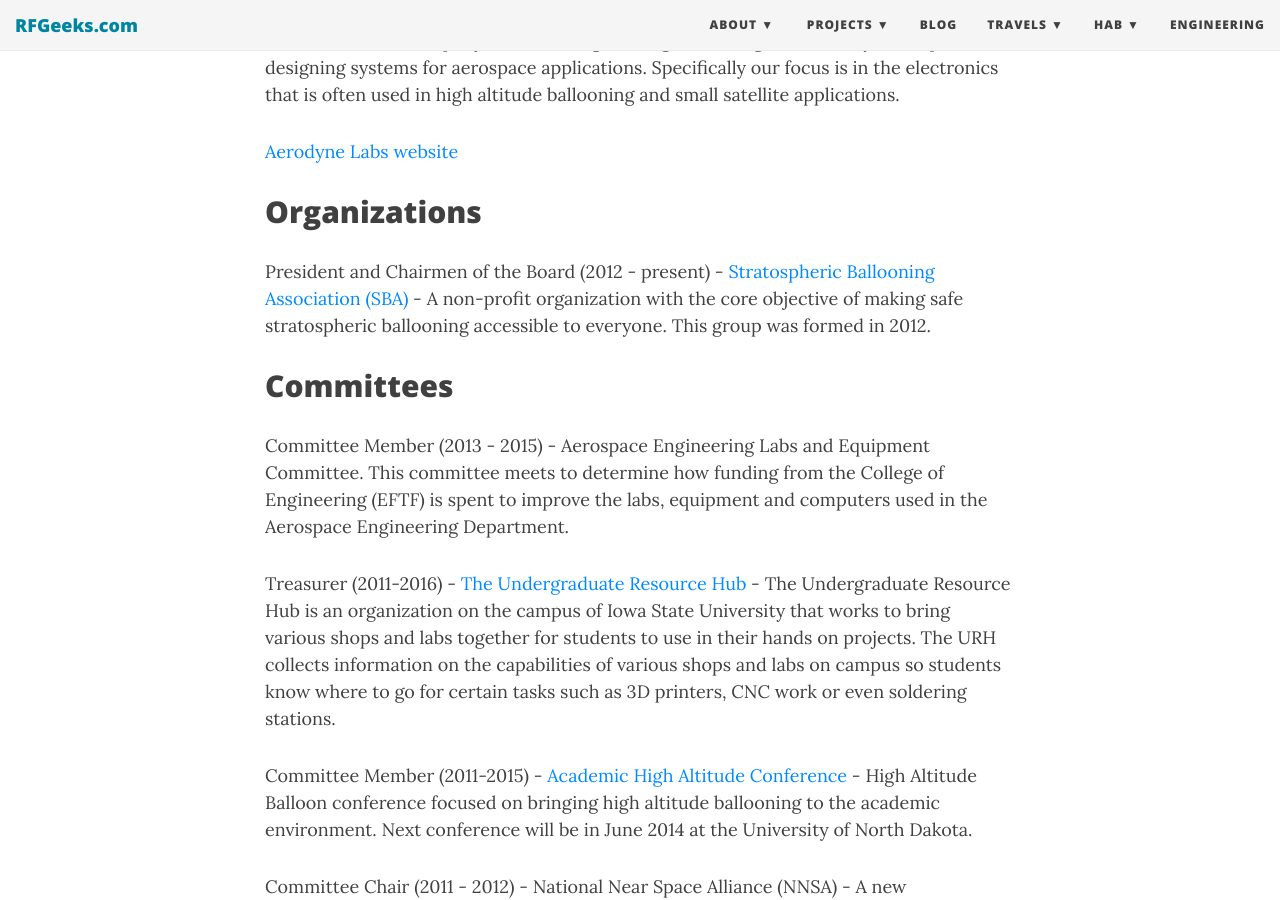
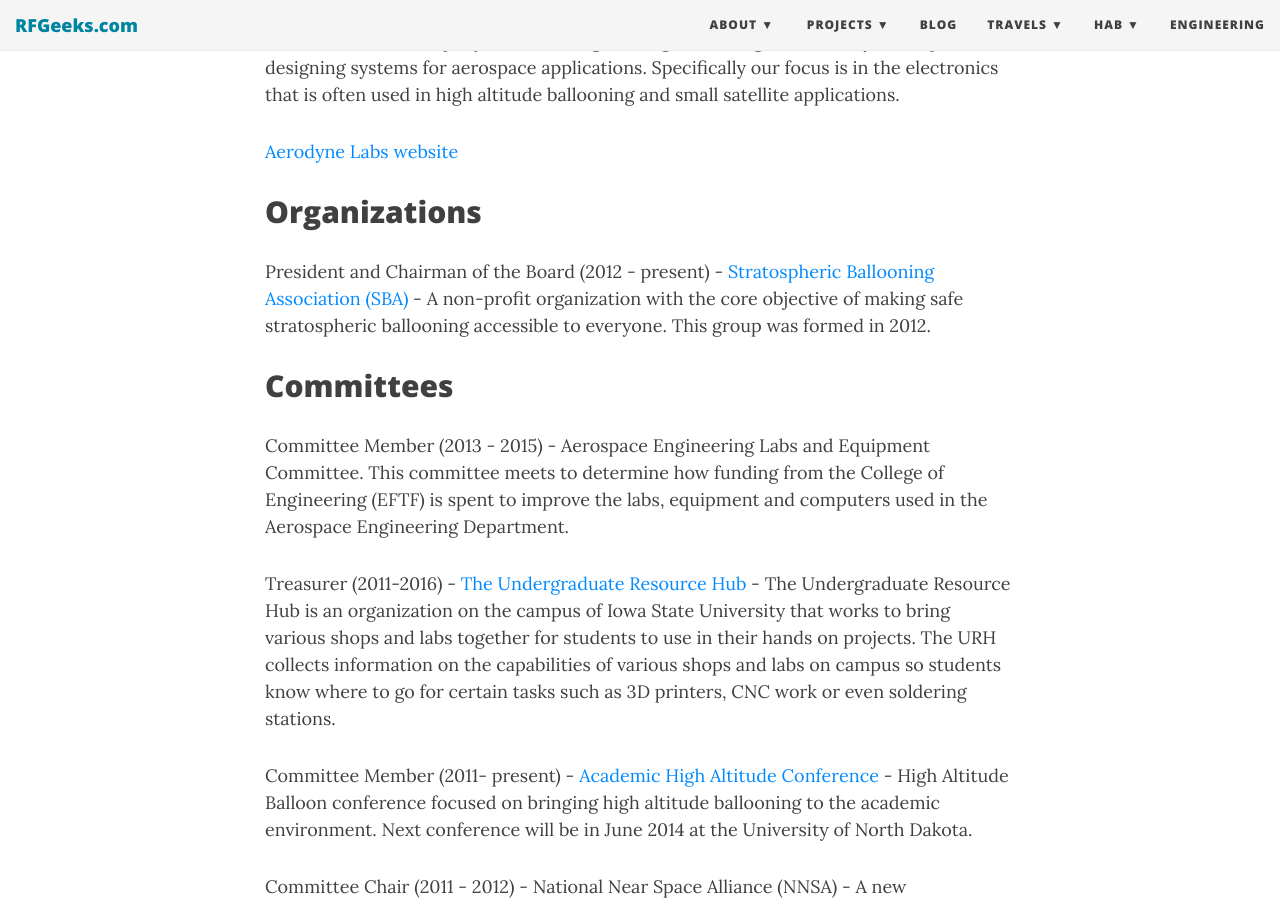
Before and after one commit to matgyver/matgyver.github.com, a Jekyll site: the page built from aboutme.md, in a window 1280 px wide and 900 px high, scrolled down 4379 px. Built offline with Jekyll 4.4.1, drawn with Linux system fonts in a browser that asks for light colours; nearby versions of some CDN libraries.

Commit message:
spelling error

```diff
--- a/aboutme.md
+++ b/aboutme.md
@@ -107,7 +107,7 @@
 Organizations
 -------------
 
-President and Chairmen of the Board (2012 - present) - [Stratospheric Ballooning Association (SBA)](http://www.stratoballooning.org) - A non-profit organization with the core objective of making safe stratospheric ballooning accessible to everyone.  This group was formed in 2012.
+President and Chairman of the Board (2012 - present) - [Stratospheric Ballooning Association (SBA)](http://www.stratoballooning.org) - A non-profit organization with the core objective of making safe stratospheric ballooning accessible to everyone.  This group was formed in 2012.
 
 Committees
 ----------
@@ -116,7 +116,7 @@
 
 Treasurer (2011-2016) - [The Undergraduate Resource Hub](http://www.resourcehub.iastate.edu) - The Undergraduate Resource Hub is an organization on the campus of Iowa State University that works to bring various shops and labs together for students to use in their hands on projects.  The URH collects information on the capabilities of various shops and labs on campus so students know where to go for certain tasks such as 3D printers, CNC work or even soldering stations.
 
-Committee Member (2011-2015) - [Academic High Altitude Conference](http://www.stratoballooning.org/conference) - High Altitude Balloon conference focused on bringing high altitude ballooning to the academic environment.  Next conference will be in June 2014 at the University of North Dakota.
+Committee Member (2011- present) - [Academic High Altitude Conference](http://www.stratoballooning.org/conference) - High Altitude Balloon conference focused on bringing high altitude ballooning to the academic environment.  Next conference will be in June 2014 at the University of North Dakota.
 
 Committee Chair (2011 - 2012) - National Near Space Alliance (NNSA) - A new organization aimed at working with other high altitude groups to promote safety and increase awareness of high altitude activities.  This committee was retired when the Stratospheric Ballooning Association was officially announced in June 2012.
 
```
